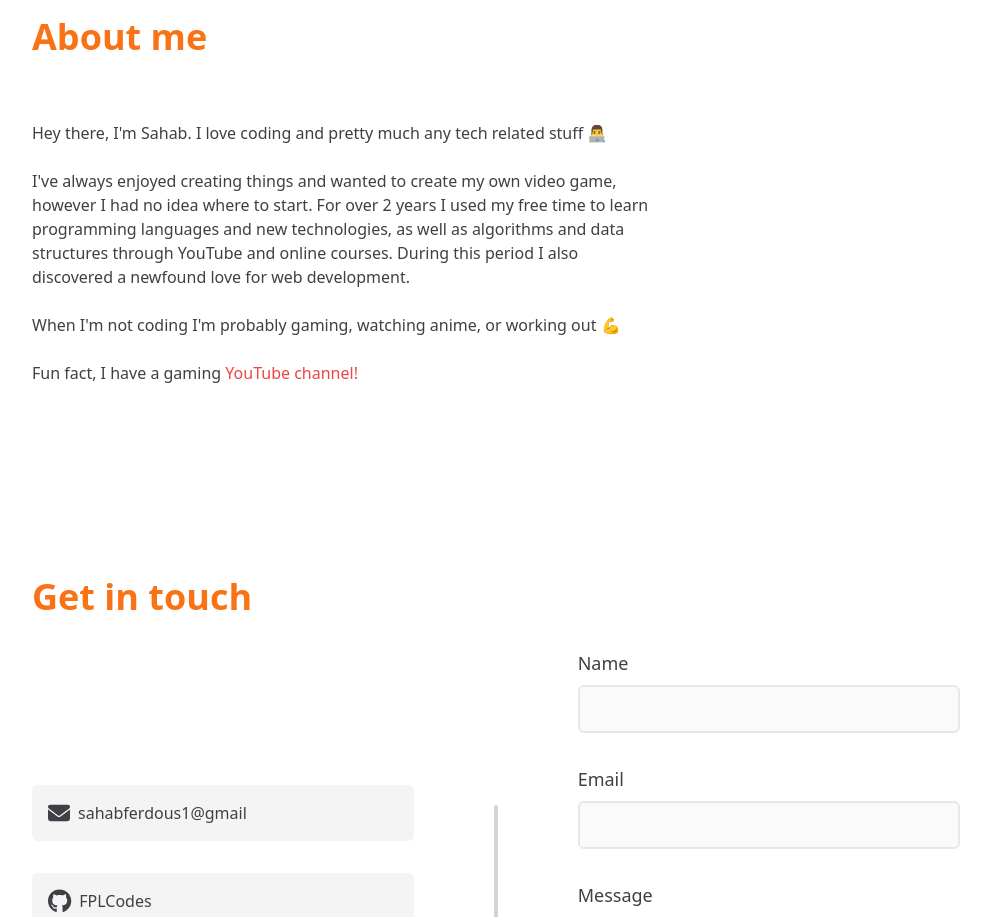
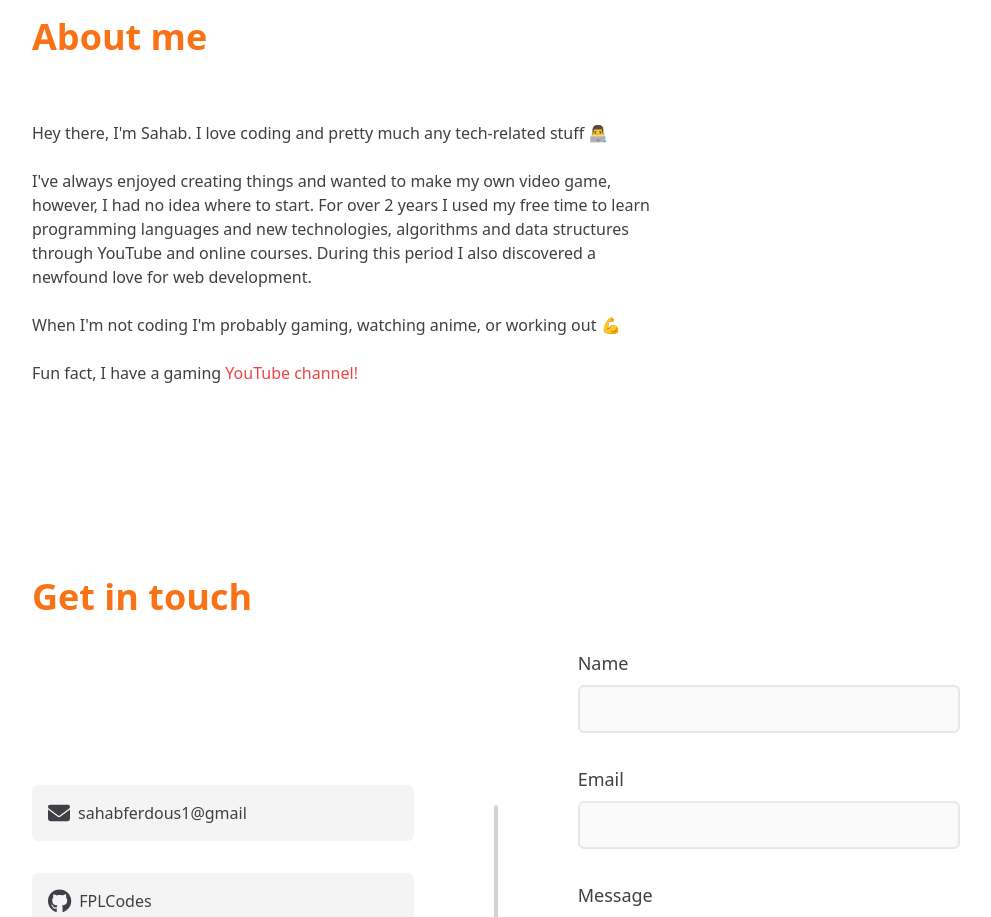
Before and after one commit to FPLCodes/Personal-portfolio, a Next.js app: page / in a window 1280 px wide. Shown: the part 4880-5797 px from the top of the page, without its empty margins (144-1135 px from the left). Built offline with nearby package versions, Linux system fonts and the light colour scheme.

Commit message:
Slightly changed about me section

```diff
--- a/components/About.tsx
+++ b/components/About.tsx
@@ -9,15 +9,15 @@ function About() {
       <h1 className="text-4xl font-bold text-orange-500">About me</h1>
       <div className="pt-16 font-light space-y-6 lg:w-2/3">
         <p>
-          Hey there, I'm Sahab. I love coding and pretty much any tech related
+          Hey there, I'm Sahab. I love coding and pretty much any tech-related
           stuff 👨‍💻
         </p>
         <p>
-          I've always enjoyed creating things and wanted to create my own video
-          game, however I had no idea where to start. <b>For over 2 years</b> I
-          used my free time to learn programming languages and new technologies,
-          as well as algorithms and data structures through YouTube and online
-          courses. During this period I also discovered a newfound love for web
+          I've always enjoyed creating things and wanted to make my own video
+          game, however, I had no idea where to start. For over 2 years I used
+          my free time to learn programming languages and new technologies,
+          algorithms and data structures through YouTube and online courses.
+          During this period I also discovered a newfound love for web
           development.
         </p>
         <p>
```
